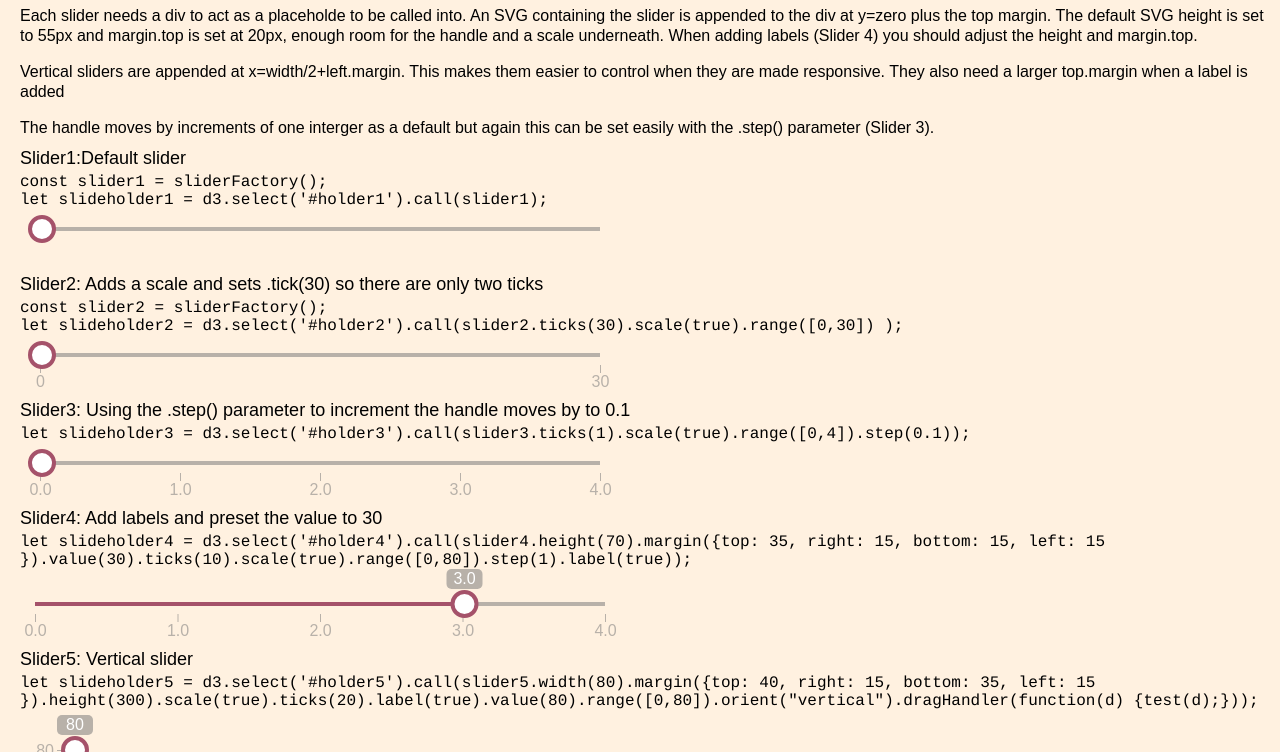
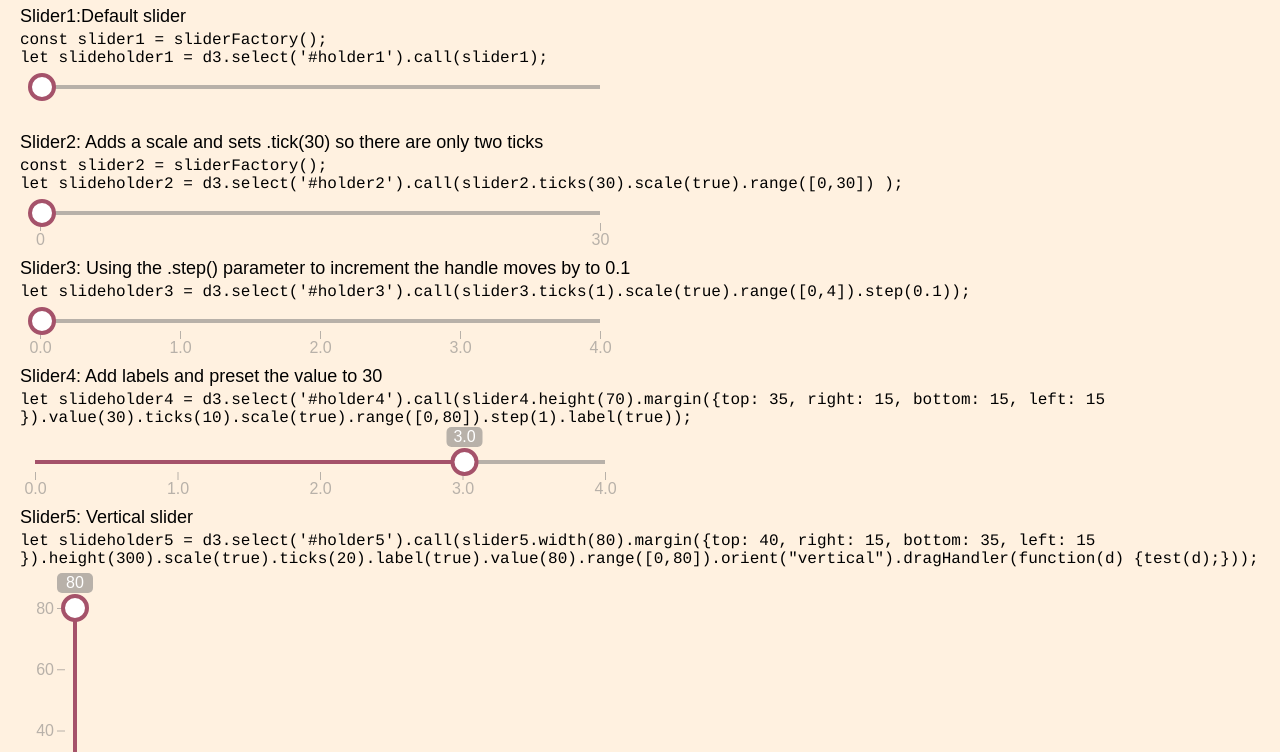
Before and after one commit to bobhaslett/d3-v4-sliders, a plain HTML site: page index.html in a window 1280 px wide. Shown: the part 48-800 px from the top of the page. Drawn offline with nearby package versions, Linux system fonts and the light colour scheme.

Commit message:
Update index

```diff
--- a/index.html
+++ b/index.html
@@ -10,10 +10,7 @@
 
 <body>
 	<h1>d3 v4 sliders</h1>
-	<div class="intro">Each slider needs a div to act as a placeholde to be called into. An SVG containing the slider is appended to the div at y=zero plus the top margin. The default SVG height is set to 55px and margin.top is set at 20px, enough room for the handle and a scale underneath. When adding labels (Slider 4) you should adjust the height and margin.top.</p>
-	Vertical sliders are appended at x=width/2+left.margin.  This makes them easier to control when they are made responsive. They also need a larger top.margin when a label is added</p>
-	The handle moves by increments of one interger as a default but again this can be set easily with the .step() parameter (Slider 3).
-	</div>
+
 	<div id="holder1" class="holder">
 		<div class="subhead">Slider1:Default slider</div>
 		<div class="code">const slider1 = sliderFactory();</br>
```
